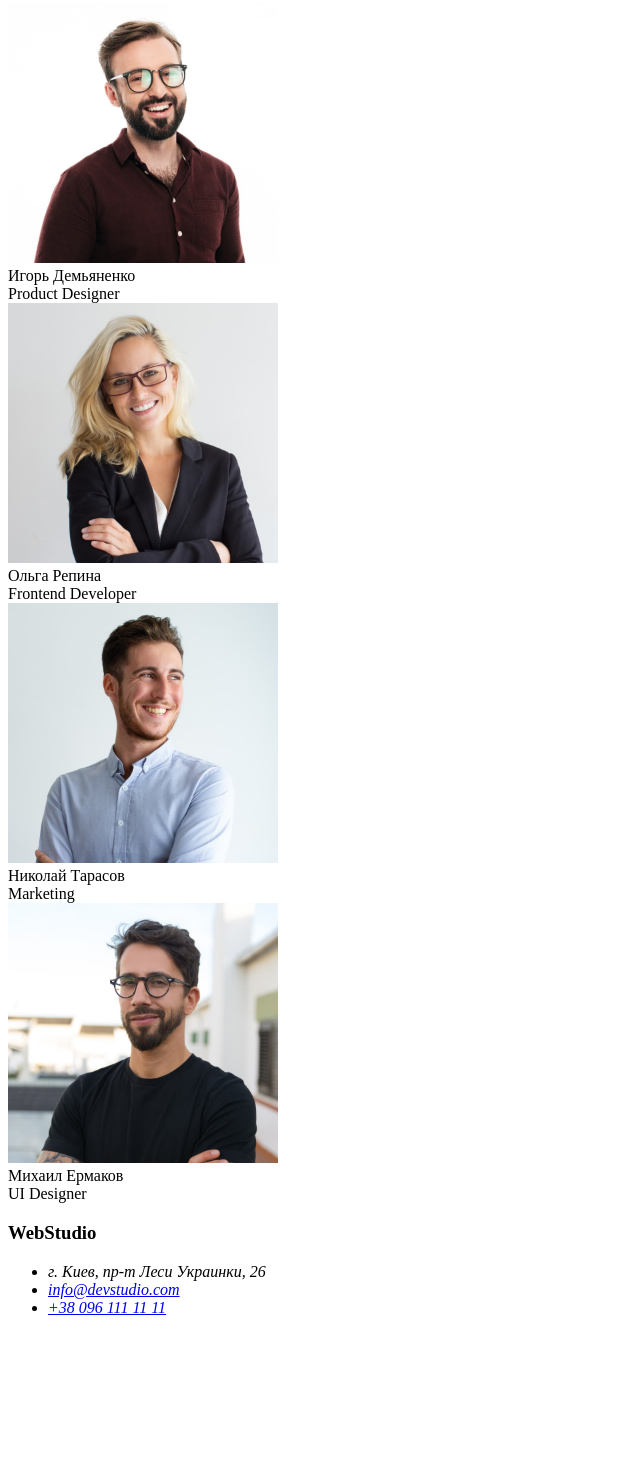
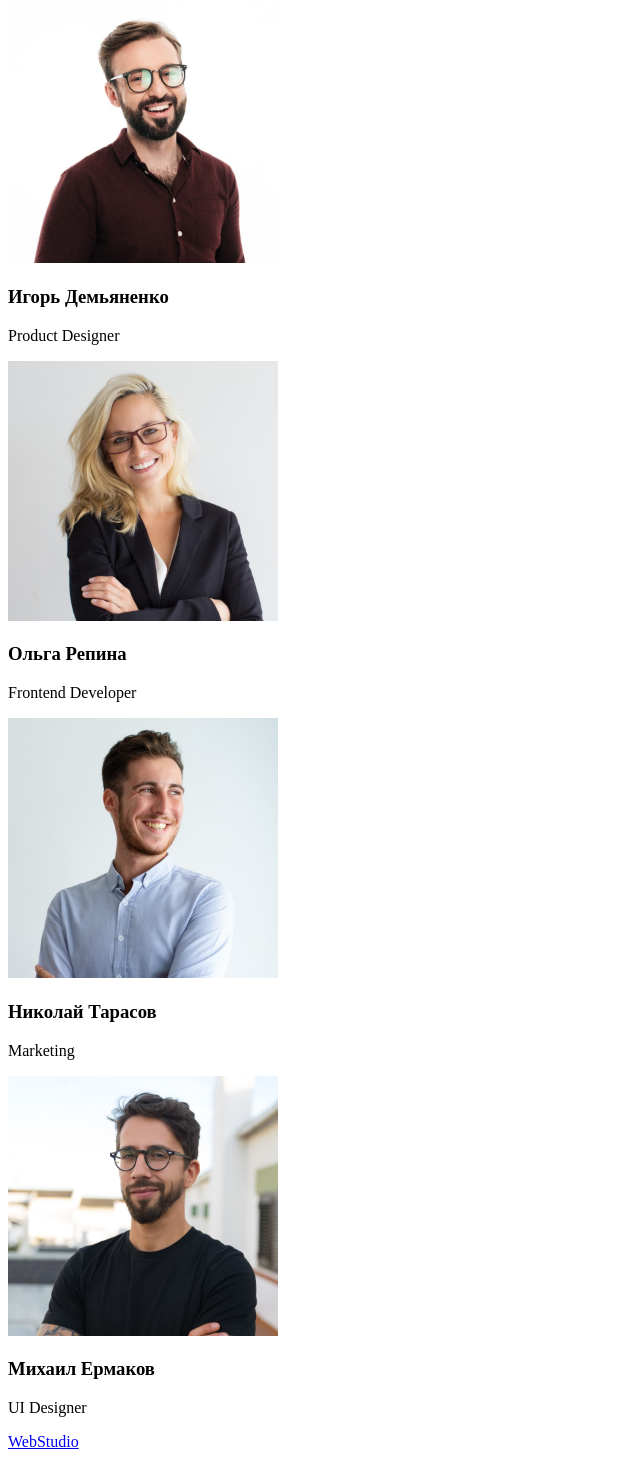
Before and after one commit to IlonaFedorenko/goit-markup-hw-01, a plain HTML site: page index.html in a window 1280 px wide. Shown: the part 1132-2596 px from the top of the page, without its empty margins (0-640 px from the left). Before the commit the page ends 2465 px from the top, so only its background shows below. Drawn offline with Linux system fonts and the light colour scheme.

Commit message:
corrected changes

```diff
--- a/index.html
+++ b/index.html
@@ -11,9 +11,7 @@
 <body>
     <header>
          <nav>
-             <div>
-                 WebStudio
-             </div>
+             <a href="WebStudio">WebStudio</a>
              <ul>
                  <li><a href="">Студия</a></li>
                  <li><a href="">Портфолио</a></li>
@@ -21,15 +19,15 @@
              </ul>
          </nav>
           <ul>
-                <li><a href="info@devstudio.com">info@devstudio.com</a></li>
-                <li><a href="+380961111111">+38 096 111 11 11</a></li>
+                <li><a href="mailto:info@devstudio.com">info@devstudio.com</a></li>
+                <li><a href="tel:+380961111111">+38 096 111 11 11</a></li>
          </ul>
 
     </header>
     <main>
         <section>
             <h1>ЭФФЕКТИВНЫЕ РЕШЕНИЯ <br> ДЛЯ ВАШЕГО БИЗНЕСА</h1>
-            <button>Заказать услугу</button>
+            <button type="button">Заказать услугу</button>
         </section>
         <section>
             <ul>
@@ -61,36 +59,28 @@
         </section>
         <section>
             <h2>Наша команда</h2>
-            <div>
                 <img src="./images/igor.jpg" alt="мужчина в рубашке ,очках и с бородой" width="270">
-                <div>Игорь Демьяненко</div>
-                <div>Product Designer</div>
-            </div>
-            <div>
+                <h3>Игорь Демьяненко</h3>
+                <p>Product Designer</p>
                 <img src="./images/olga.jpg" alt="женщина блондинка,в очках и в пиджаке" width="270">
-                <div>Ольга Репина</div>
-                <div>Frontend Developer</div>
-            </div>
-            <div>
+                <h3>Ольга Репина</h3>
+                <p>Frontend Developer</p>
                 <img src="./images/nicolay.jpg" alt="мужчина в голубой рубашке" width="270">
-                <div>Николай Тарасов</div>
-                <div>Marketing</div>
-            </div>
-            <div>
+                <h3>Николай Тарасов</h3>
+                <p>Marketing<p>
                 <img src="./images/michael.jpg" alt="мужчина в черной футболке с бородой и очками" width="270">
-                <div>Михаил Ермаков</div>
-                <div>UI Designer</div>
-            </div>
+                <h3>Михаил Ермаков</h3>
+                <p>UI Designer</p>
         </section>
     </main>
     <footer>
             <div>
-                <h3>WebStudio</h3>
+                    <a href="WebStudio">WebStudio</a>
                     <address>
                          <ul>
                             <li>г. Киев, пр-т Леси Украинки, 26</li>
-                            <li><a href="info@devstudio.com">info@devstudio.com</a></li>
-                            <li><a href="+380961111111">+38 096 111 11 11</a></li>
+                            <li><a href="mailto:info@devstudio.com">info@devstudio.com</a></li>
+                            <li><a href="tel:+380961111111">+38 096 111 11 11</a></li>
                          </ul>
                     </address>
             </div>
```
